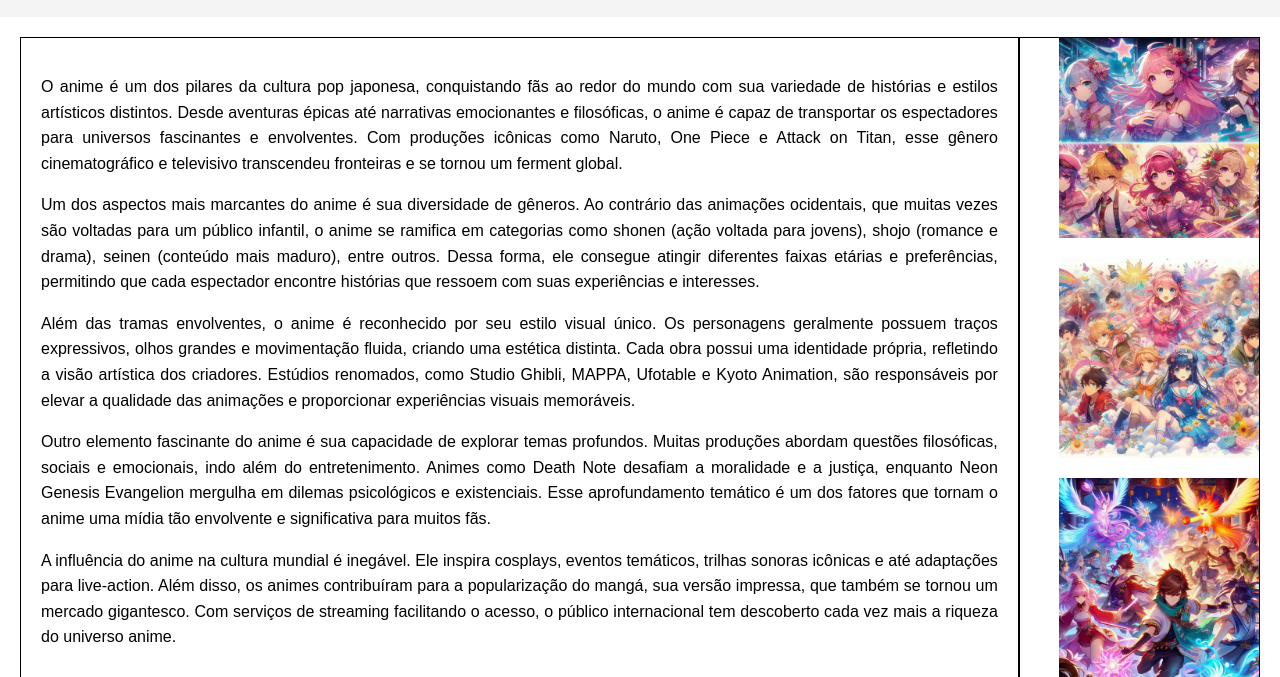
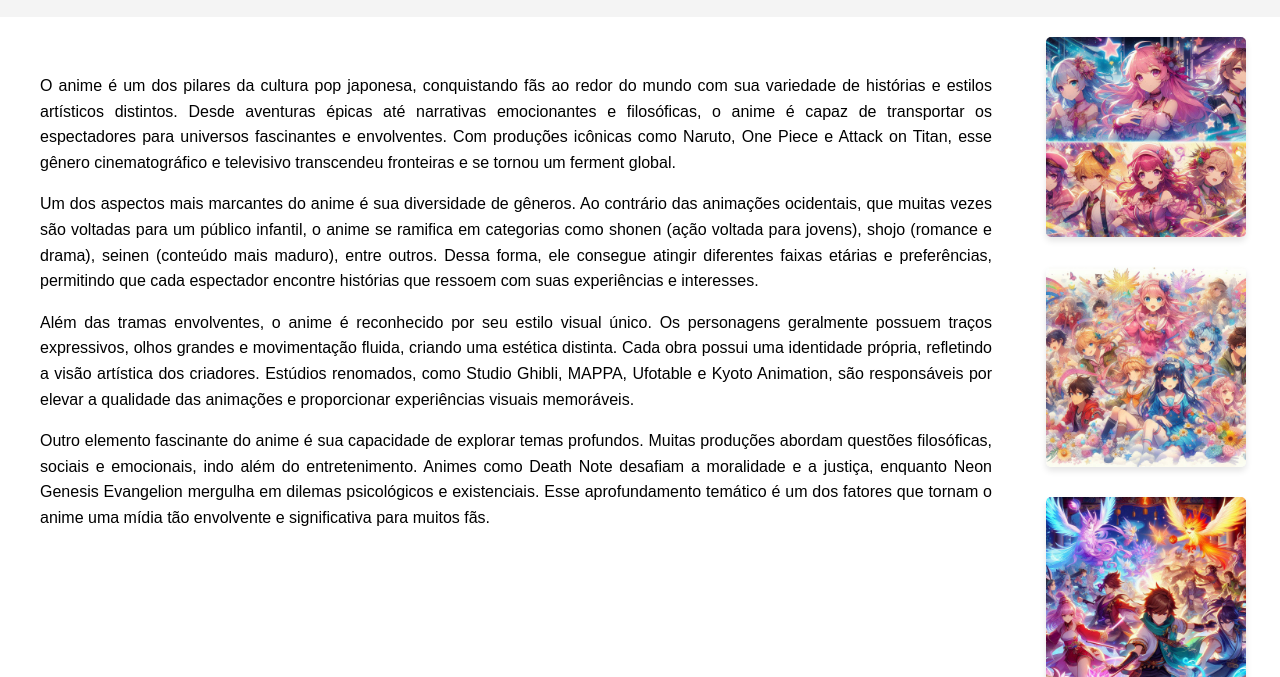
Before and after one commit to carlossilva2001/Aula-dia-24-04, a plain HTML site: page index.html in a window 1280 px wide. Shown: the part 123-800 px from the top of the page. Drawn offline with Linux system fonts and the light colour scheme.

Commit message:
alteração final

```diff
--- a/index.html
+++ b/index.html
@@ -8,10 +8,12 @@
 </head>
 <body>
     <header>
-        <img src="imagem1.png" alt="Cabeçalho Anime"><h1>Anime: Um Universo de Histórias e Emoções</h1><img src="imagem1.png" alt="Cabeçalho Anime">
+        <img src="imagem1.png" alt="Cabeçalho Anime">
+        <h1>Anime: Um Universo de Histórias e Emoções</h1>
+        <img src="imagem1.png" alt="Cabeçalho Anime">
     </header>
-    <div class="corpo">
-        <div class="texto">
+    <main class="corpo">
+        <article class="texto">
             <p>O anime é um dos pilares da cultura pop japonesa, conquistando fãs ao redor do mundo com sua variedade de histórias e estilos artísticos distintos. Desde aventuras épicas até narrativas emocionantes e filosóficas, o anime é capaz de transportar os espectadores para universos fascinantes e envolventes. Com produções icônicas como Naruto, One Piece e Attack on Titan, esse gênero cinematográfico e televisivo transcendeu fronteiras e se tornou um ferment global.</p>
 
             <p>Um dos aspectos mais marcantes do anime é sua diversidade de gêneros. Ao contrário das animações ocidentais, que muitas vezes são voltadas para um público infantil, o anime se ramifica em categorias como shonen (ação voltada para jovens), shojo (romance e drama), seinen (conteúdo mais maduro), entre outros. Dessa forma, ele consegue atingir diferentes faixas etárias e preferências, permitindo que cada espectador encontre histórias que ressoem com suas experiências e interesses.</p>
@@ -19,16 +21,14 @@
             <p>Além das tramas envolventes, o anime é reconhecido por seu estilo visual único. Os personagens geralmente possuem traços expressivos, olhos grandes e movimentação fluida, criando uma estética distinta. Cada obra possui uma identidade própria, refletindo a visão artística dos criadores. Estúdios renomados, como Studio Ghibli, MAPPA, Ufotable e Kyoto Animation, são responsáveis por elevar a qualidade das animações e proporcionar experiências visuais memoráveis.</p>
 
             <p>Outro elemento fascinante do anime é sua capacidade de explorar temas profundos. Muitas produções abordam questões filosóficas, sociais e emocionais, indo além do entretenimento. Animes como Death Note desafiam a moralidade e a justiça, enquanto Neon Genesis Evangelion mergulha em dilemas psicológicos e existenciais. Esse aprofundamento temático é um dos fatores que tornam o anime uma mídia tão envolvente e significativa para muitos fãs.</p>
-
-            <p>A influência do anime na cultura mundial é inegável. Ele inspira cosplays, eventos temáticos, trilhas sonoras icônicas e até adaptações para live-action. Além disso, os animes contribuíram para a popularização do mangá, sua versão impressa, que também se tornou um mercado gigantesco. Com serviços de streaming facilitando o acesso, o público internacional tem descoberto cada vez mais a riqueza do universo anime.</p>
-        </div>
-        <div class="images">
+        </article>
+        <aside class="images">
             <img src="imagem2.png" alt="Imagem 1">
             <img src="imagem3.png" alt="Imagem 2">
             <img src="imagem4.png" alt="Imagem 3">
             <img src="imagem5.png" alt="Imagem 4">
             <img src="imagem6.png" alt="Imagem 5">
-        </div>
-    </div>
+        </aside>
+    </main>
 </body>
 </html>
--- a/styles.css
+++ b/styles.css
@@ -20,12 +20,11 @@ header img {
 }
 
 .corpo {
-    display: flex;;
+    display: flex;
     padding: 20px;
 }
 
 .texto {
-    border: solid 1px #000;
     display: block;
     width: 80%;
     padding: 20px;
@@ -33,16 +32,42 @@ header img {
 }
 
 .images{
-    border: solid 1px #000;
-    width: 20%;
+
+    max-width: 20%;
 }
 
 .images img {
     align-content: center;
     display: block;
     float: right;
-    height: auto;
-    max-width: 200px;
-    height: auto;
+    height: 200px;
     margin: 0 0 20px 20px;
 }
+
+main {
+    display: flex;
+    flex-direction: row;
+    justify-content: space-between;
+    padding: 20px;
+}
+
+article {
+    flex: 3;
+    padding: 20px;
+    text-align: justify;
+}
+
+aside {
+    flex: 1;
+    display: flex;
+    flex-direction: column;
+    align-items: center;
+    gap: 10px;
+}
+
+aside img {
+    max-width: 100%;
+    height: auto;
+    border-radius: 5px;
+    box-shadow: 0 4px 6px rgba(0, 0, 0, 0.1);
+}
```
